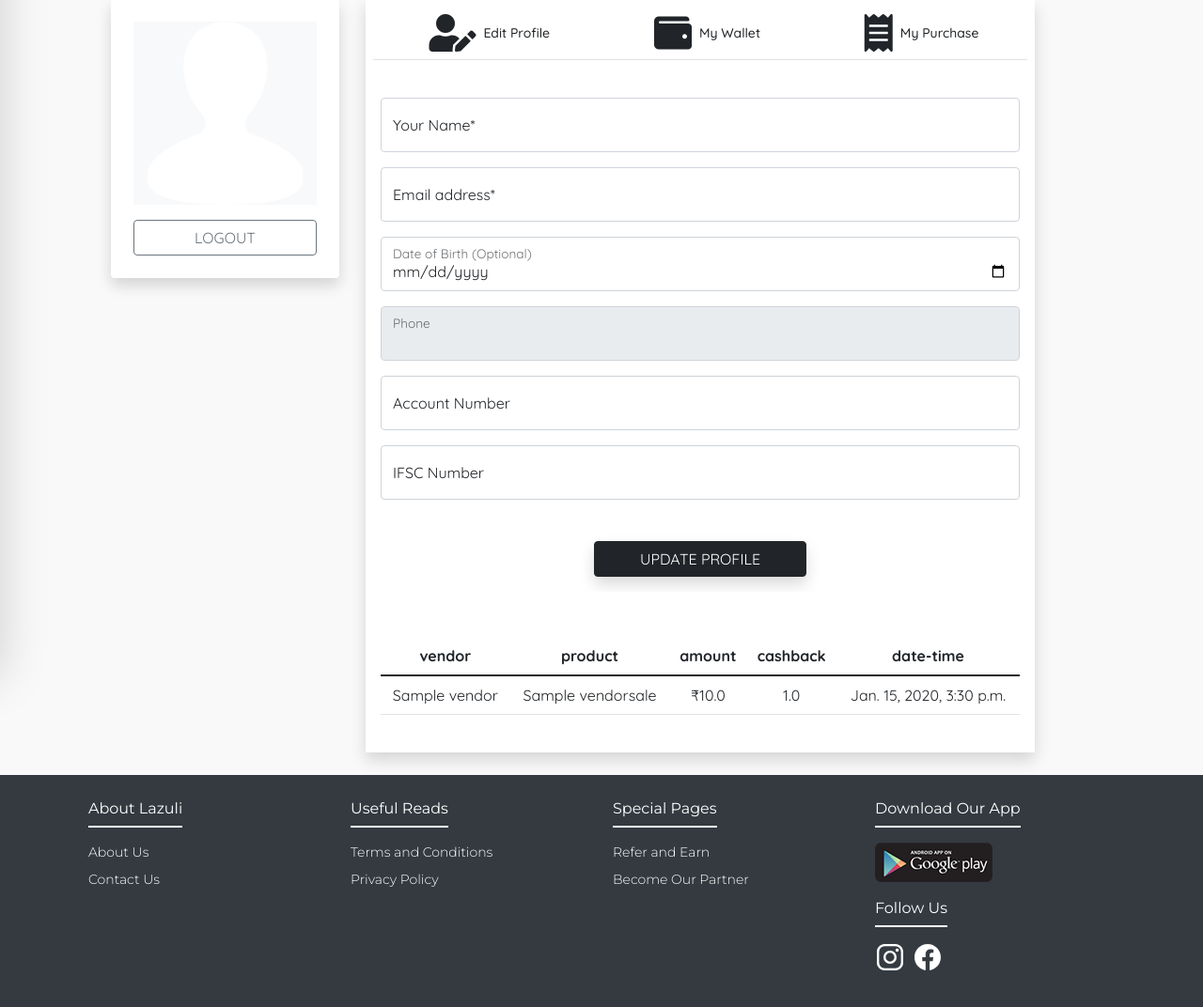
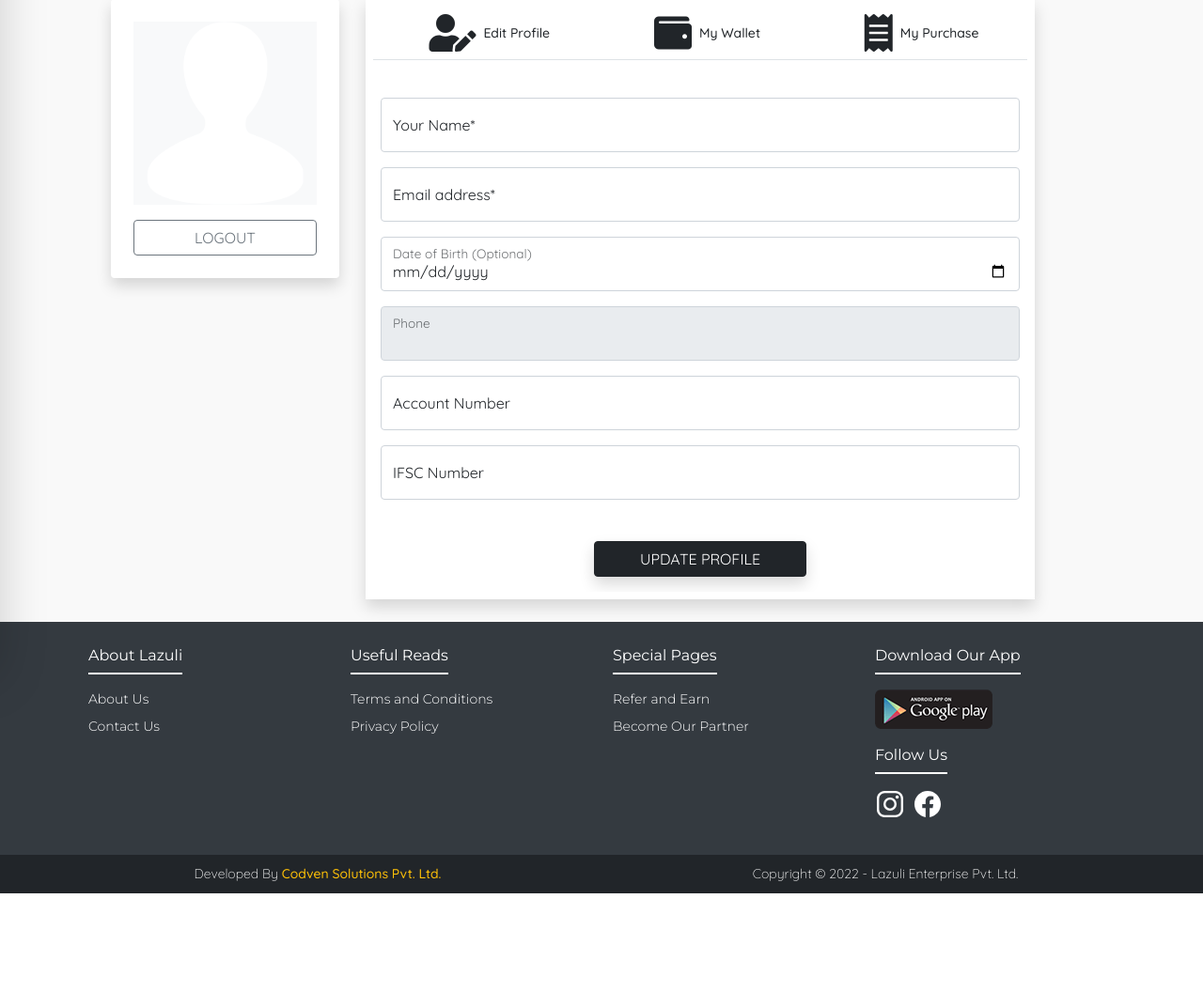
Before and after one commit to itsnamanmalik/lazuli, a Django app: template templates/account.html in a window 1280 px wide. Shown: the part 95-1167 px from the top of the page at 94% size. After the commit the page ends 1046 px from the top, so only its background shows below. Run offline with Django 3.2, Linux system fonts and the light colour scheme; the template is opened without the code that fills it: values that come from a table or form of the project are taken from there, others are empty; tables that the repository leaves empty hold one stand-in row (values such as "Sample post"); some libraries are stand-ins or nearby versions.

Commit message:
Added d-none

```diff
--- a/templates/account.html
+++ b/templates/account.html
@@ -165,7 +165,7 @@
 
 
 
-                    <div class="py-3 px-md-2 px-1 text-center mt-4 w-70 mx-auto overflow-auto" id="purchase">
+                    <div class="py-3 px-md-2 px-1 text-center mt-4 w-70 mx-auto d-none overflow-auto" id="purchase">
 
                          <table class="table mt-2">
                         <thead>
```
